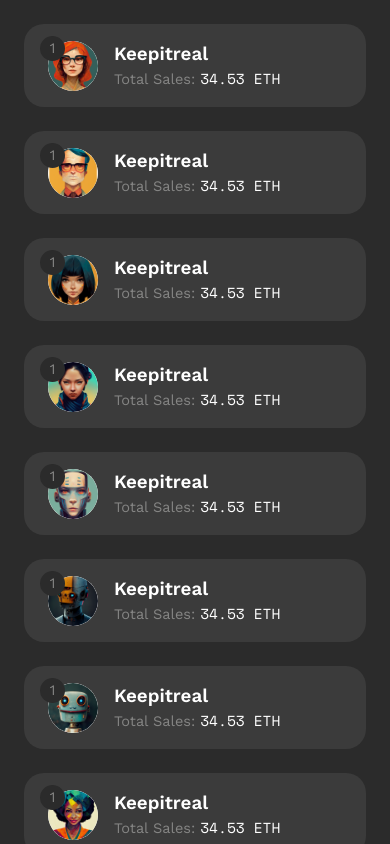
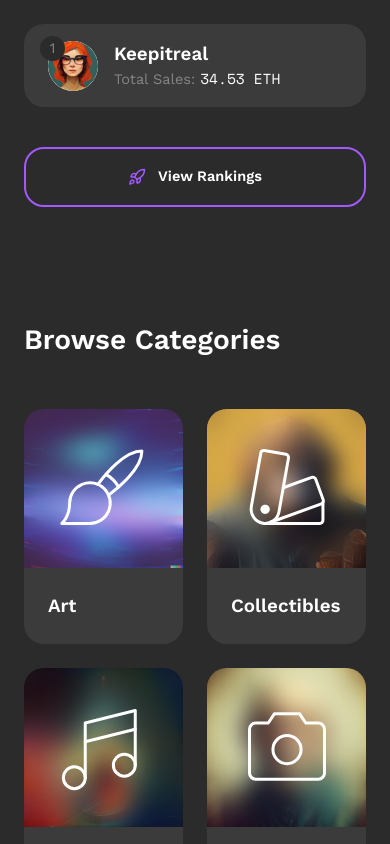
Before and after one commit to yaya-mamoudou/recreateApp-test, a Next.js app: page / in a window 390 px wide. Shown: the part 3360-4204 px from the top of the page. Built offline with nearby package versions, Linux system fonts and the light colour scheme.

Commit message:
Add categories section

```diff
--- a/package.json
+++ b/package.json
@@ -14,6 +14,7 @@
     "next": "14.2.15",
     "react": "^18",
     "react-dom": "^18",
+    "react-responsive": "^10.0.0",
     "tailwind-merge": "^2.5.4"
   },
   "devDependencies": {
--- a/src/app/page.tsx
+++ b/src/app/page.tsx
@@ -1,3 +1,4 @@
+import BrowseCategories from '@/components/categories';
 import Hero from '@/components/hero';
 import Navbar from '@/components/navbar';
 import TopCreators from '@/components/top-creators';
@@ -13,6 +14,7 @@ export default function HomePage() {
 			<main className='space-y-28'>
 				<TrendingCollection />
 				<TopCreators />
+				<BrowseCategories />
 			</main>
 		</div>
 	);
--- /dev/null
+++ b/src/components/categories.tsx
@@ -0,0 +1,18 @@
+import { categoriesCardList } from '@/data/mock-data';
+import React from 'react';
+import CategoryCard from './cards/category-card';
+
+export default function BrowseCategories() {
+	return (
+		<div className='container'>
+			<h2 className='text-lg font-semibold'>Browse Categories</h2>
+			<div className='grid grid-cols-12 gap-6 mt-12'>
+				{categoriesCardList.map((item, index) => (
+					<div key={index} className='col-span-6 lg:col-span-3'>
+						<CategoryCard {...item} />
+					</div>
+				))}
+			</div>
+		</div>
+	);
+}
--- a/src/components/top-creators.tsx
+++ b/src/components/top-creators.tsx
@@ -1,11 +1,19 @@
-import { collections, topCreators } from '@/data/mock-data';
-import React from 'react';
-import CollectionCard from './cards/collection-card';
+'use client';
+import { topCreators } from '@/data/mock-data';
+import { Rocket } from 'lucide-react';
+import Button from './button';
 import CreatorCard from './cards/creator-card';
-import Button from './button';
-import { Rocket } from 'lucide-react';
+import { useMediaQuery } from 'react-responsive';
 
 export default function TopCreators() {
+	let data = [...topCreators];
+	const isDesktopOrLaptop = useMediaQuery({ query: '(max-width: 1224px)' });
+	const isTablet = useMediaQuery({ query: '(max-width: 768px)' });
+	const isMobile = useMediaQuery({ query: '(max-width: 640px)' });
+
+	if (isTablet) data = data.slice(0, 6);
+	if (isMobile) data = data.slice(0, 5);
+
 	return (
 		<div className='container'>
 			<div className='flex items-end justify-between'>
@@ -19,14 +27,14 @@ export default function TopCreators() {
 				</Button>
 			</div>
 			<div className='grid grid-cols-12 gap-6 mt-12'>
-				{topCreators.map((item, index) => (
+				{data.map((item, index) => (
 					<div key={index} className='col-span-12 sm:col-span-6 lg:col-span-3'>
 						<CreatorCard {...item} />
 					</div>
 				))}
 			</div>
 
-			<Button className='md:hidden' variant='outlined'>
+			<Button className='md:hidden w-full mt-10' variant='outlined'>
 				<Rocket className='text-purple' size={18} /> View Rankings
 			</Button>
 		</div>
--- a/src/data/mock-data.ts
+++ b/src/data/mock-data.ts
@@ -70,7 +70,7 @@ export const categoriesCardList: CategoryCardProp[] = [
     { img: '/images/categories/img4.png', name: 'Photography', icon: '/svg/Camera.svg' },
     { img: '/images/categories/img5.png', name: 'Video', icon: '/svg/VideoCamera.svg' },
     { img: '/images/categories/img6.png', name: 'Utility', icon: '/svg/MagicWand.svg' },
-    { img: '/images/categories/img7.png', name: 'Sport', icon: '/svg/Backetball.svg' },
+    { img: '/images/categories/img7.png', name: 'Sport', icon: '/svg/Basketball.svg' },
     { img: '/images/categories/img8.png', name: 'Virtual Worlds', icon: '/svg/Planet.svg' }
 ]
 
```
Also changed, not shown: 1 other file (tests, documents, lock files or other folders).
